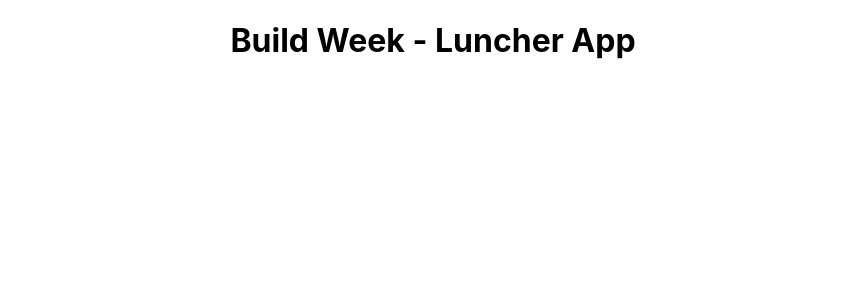
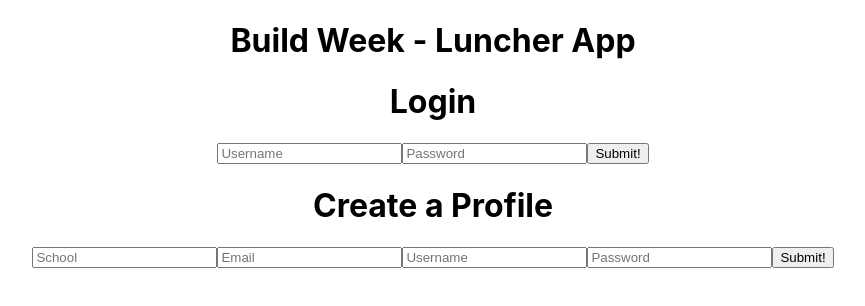
Before and after one commit to bw-lunchr/frontend, a React (Create React App) app: page / in a window 1280 px wide. Shown: the top 306 px of the page, without its empty margins (207-1072 px from the left). Built offline with nearby package versions, Linux system fonts and the light colour scheme.

Commit message:
Admin log-in intial setup

```diff
--- a/package.json
+++ b/package.json
@@ -4,6 +4,7 @@
   "private": true,
   "dependencies": {
     "axios": "^0.19.0",
+    "formik": "^1.5.8",
     "react": "^16.9.0",
     "react-dom": "^16.9.0",
     "react-redux": "^7.1.1",
@@ -11,7 +12,8 @@
     "react-router-dom": "^5.0.1",
     "react-scripts": "3.1.2",
     "redux": "^4.0.4",
-    "redux-thunk": "^2.3.0"
+    "redux-thunk": "^2.3.0",
+    "yup": "^0.27.0"
   },
   "scripts": {
     "start": "react-scripts start",
--- a/src/App.js
+++ b/src/App.js
@@ -1,11 +1,11 @@
 import React from 'react';
-
 import './App.css';
-
+import UserForm from './components/AdminLogin';
 function App() {
   return (
   <div className="App">
     <h1>Build Week - Luncher App</h1>
+    <UserForm />
   </div>
   );
 }
--- /dev/null
+++ b/src/components/AdminLogin.js
@@ -0,0 +1,92 @@
+import React, { useState, useEffect } from "react";
+import { withFormik, Form, Field } from "formik";
+import * as Yup from "yup";
+import axios from "axios";
+
+const UserForm = ({ values, errors, touched, status }) => {
+  const [user, setUser] = useState([]);
+  useEffect(() => {
+    if (status) {
+        setUser ([...user, status]);
+    }
+  }, [status]);
+
+  return (
+    <div className="admin-form">
+      <Form>
+          <h1>Login</h1>
+        <Field type="text" name="username" placeholder="Username" />
+        {touched.username && errors.username && (
+          <p className="error">{errors.username}</p>
+        )}
+
+        <Field type="password" name="password" placeholder="Password" />
+        {touched.password && errors.password && <p className="error">{errors.password}</p>}
+        <button>Submit!</button>
+      </Form>
+
+    {/* create profile */}
+    <h1>Create a Profile</h1>
+      <Form>
+        <Field type="text" name="school" placeholder="School" />
+        {touched.school && errors.school && (
+          <p className="error">{errors.school}</p>
+        )}
+      <Field type="text" name="email" placeholder="Email" />
+        {touched.email && errors.email && (
+          <p className="error">{errors.email}</p>
+        )}
+       <Field type="text" name="usernamecreate" placeholder="Username" />
+        {touched.usernamecreate && errors.usernamecreate && (
+          <p className="error">{errors.usernamecreate}</p>
+        )}
+        <Field type="password" name="passwordcreate" placeholder="Password" />
+        {touched.passwordcreate && errors.passwordcreate && <p className="error">{errors.passwordcreate}</p>}
+
+        <button>Submit!</button>
+      </Form>
+{/*
+      {user.map(users => (
+        <ul key={users.id}>
+          <li>Username:{users.username}</li>
+          <li>Password: {users.password}</li>
+          <li>School: {users.school}</li>
+          <li>usernamecreate: {users.usernamecreate}</li>
+          <li>passwordcreate: {users.passwordcreate}</li>
+        </ul>
+      ))} */}
+
+    </div>
+
+
+
+  );
+};
+const FormikUserForm = withFormik({
+  mapPropsToValues({ username, password, school, email, usernamecreate, passwordcreate }) {
+    return {
+        username: username || "",
+        password: password || "",
+        school: school || "",
+        email: email || "",
+        usernamecreate: usernamecreate || "",
+        passwordcreate: passwordcreate || "",
+
+    };
+  },
+  validationSchema: Yup.object().shape({
+    username: Yup.string().required("Please enter your username"),
+    password: Yup.string().required()
+  }),
+  //You can use this to see the values
+  handleSubmit(values, { setStatus }) {
+    axios
+      .post("https://reqres.in/api/users/", values)
+      .then(res => {
+        setStatus(res.data);
+      })
+      .catch(err => console.log(err.res));
+  }
+})(UserForm);
+console.log("This is the HOC", FormikUserForm);
+export default FormikUserForm;
```
Also changed, not shown: 1 other file (tests, documents, lock files or other folders).
